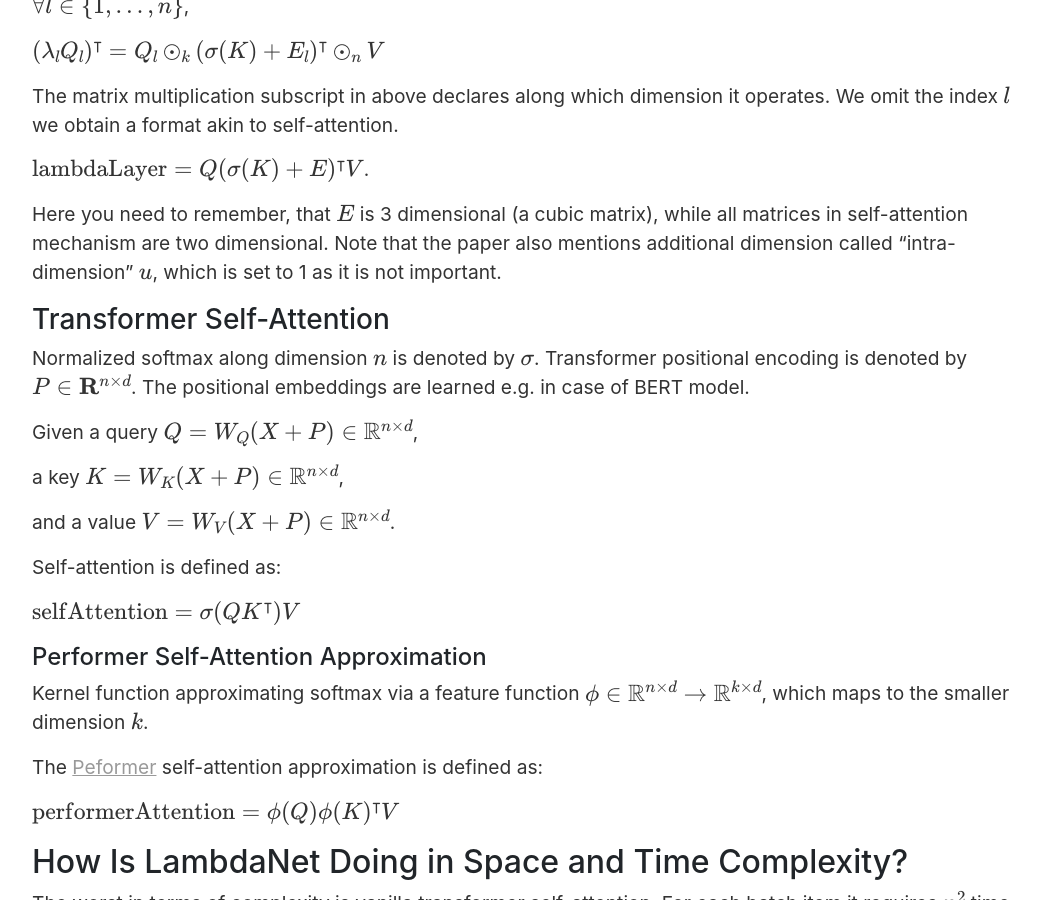
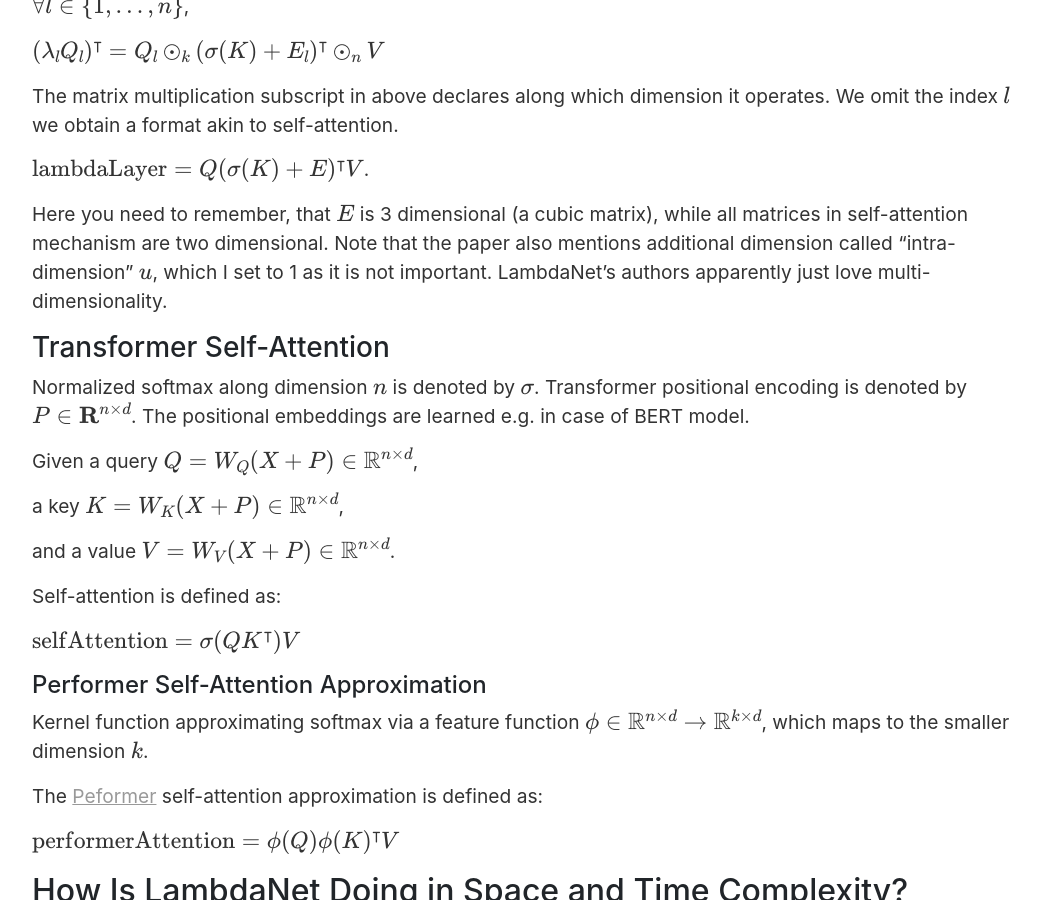
Before and after one commit to vackosar/vackosar.github.io, a Jekyll site: the page built from _posts/2020-11-29-Lamda-Networks-Transform-Self-Attention.md, in a window 1280 px wide and 900 px high, scrolled down 2118 px. Shown: the whole window, without its empty margins (111-1152 px from the left). Built offline with Jekyll 4.4.1, drawn with Linux system fonts in a browser that asks for light colours; nearby versions of some CDN libraries; library files that are not in the unit come from our copies; comment, search, counter and statistics services are not loaded.

Commit message:
lambda net

```diff
--- a/_posts/2020-11-29-Lamda-Networks-Transform-Self-Attention.md
+++ b/_posts/2020-11-29-Lamda-Networks-Transform-Self-Attention.md
@@ -89,7 +89,8 @@ We omit the index \\( l\\) we obtain a format akin to self-attention.
 
 Here you need to remember, that \\( E \\) is 3 dimensional (a cubic matrix),
 while all matrices in self-attention mechanism are two dimensional.
-Note that the paper also mentions additional dimension called "intra-dimension" \\( u \\), which is set to 1 as it is not important.
+Note that the paper also mentions additional dimension called "intra-dimension" \\( u \\), which I set to 1 as it is not important.
+LambdaNet's authors apparently just love multi-dimensionality.
 
 ### Transformer Self-Attention
 
```
